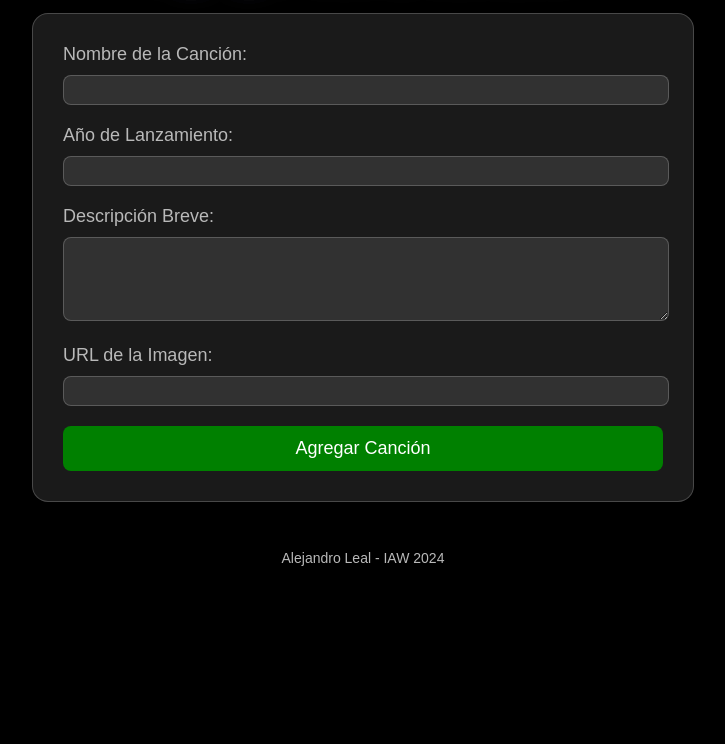
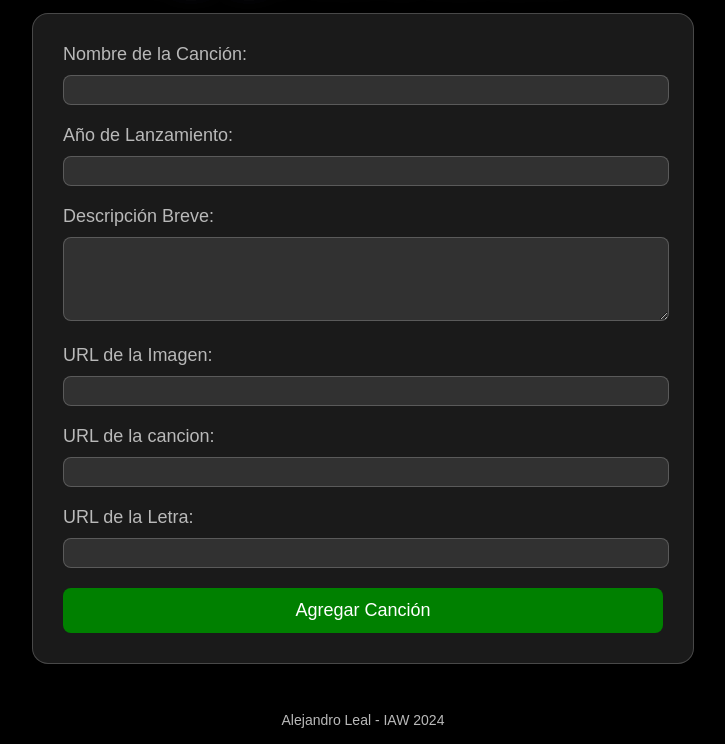
Before and after one commit to iaw-2024/AlejandroSergioLeal-1-html-css, a website: page formulario/html_css/form.html in a window 1280 px wide. Shown: the part 92-836 px from the top of the page, without its empty margins (277-1002 px from the left). Before the commit the page ends 800 px from the top, so only its background shows below. Drawn offline with Linux system fonts and the light colour scheme.

Commit message:
correccion form

```diff
--- a/formulario/html_css/form.html
+++ b/formulario/html_css/form.html
@@ -23,6 +23,12 @@
       <label for="image-url">URL de la Imagen:</label>
       <input type="url" id="image-url" name="image-url" required>
 
+      <label for="song-url">URL de la cancion:</label>
+      <input type="url" id="song-url" name="song-url" required>
+
+      <label for="letra-url">URL de la Letra:</label>
+      <input type="url" id="letra-url" name="letra-url" required>
+
       <button type="submit" class="boton boton_verde">Agregar Canción</button>
     </form>
   </div>
```
